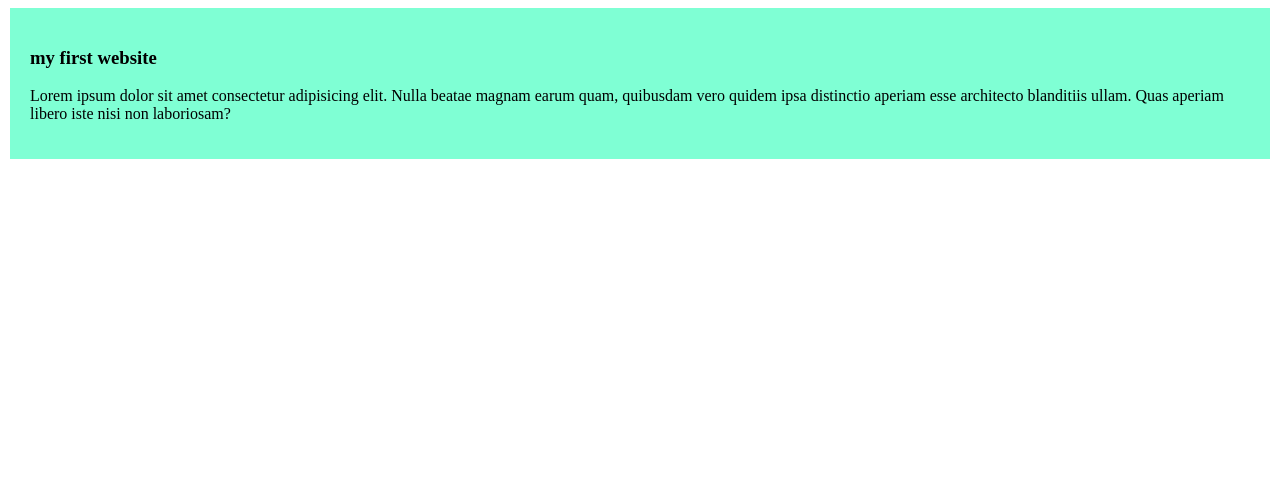
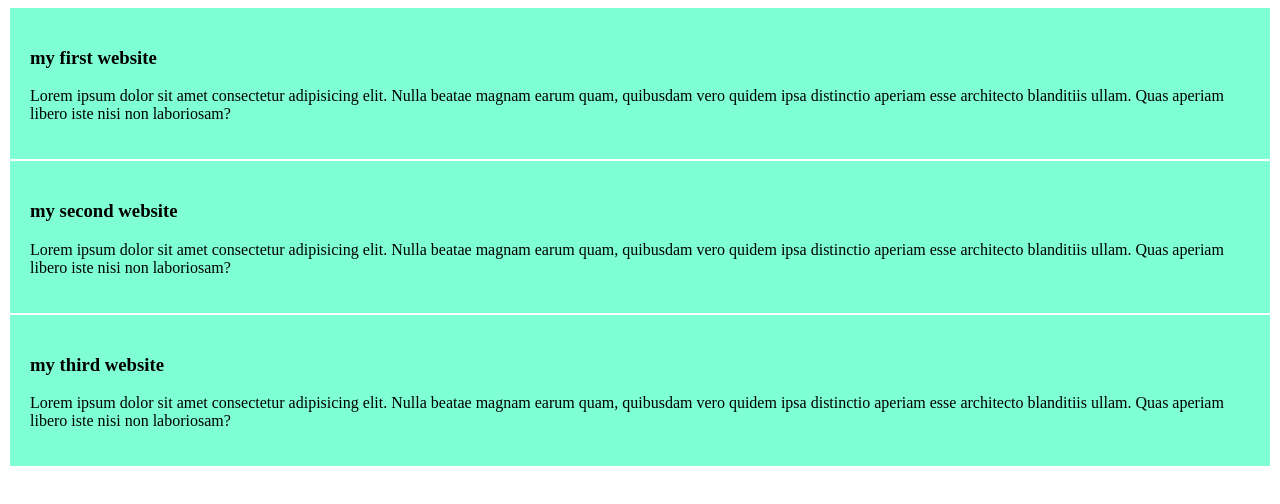
Before and after one commit to rohanibra/my-second-git-file, a plain HTML site: page index.html in a window 1280 px wide. Drawn offline with Linux system fonts and the light colour scheme.

Commit message:
added the second blog and third blog

```diff
--- a/index.html
+++ b/index.html
@@ -16,6 +16,16 @@
     <p>Lorem ipsum dolor sit amet consectetur adipisicing elit. Nulla beatae magnam earum quam, quibusdam vero quidem
       ipsa distinctio aperiam esse architecto blanditiis ullam. Quas aperiam libero iste nisi non laboriosam?</p>
   </div>
+  <div>
+    <h3>my second website</h3>
+    <p>Lorem ipsum dolor sit amet consectetur adipisicing elit. Nulla beatae magnam earum quam, quibusdam vero quidem
+      ipsa distinctio aperiam esse architecto blanditiis ullam. Quas aperiam libero iste nisi non laboriosam?</p>
+  </div>
+  <div>
+    <h3>my third website</h3>
+    <p>Lorem ipsum dolor sit amet consectetur adipisicing elit. Nulla beatae magnam earum quam, quibusdam vero quidem
+      ipsa distinctio aperiam esse architecto blanditiis ullam. Quas aperiam libero iste nisi non laboriosam?</p>
+  </div>
 </body>
 
 </html>
```
